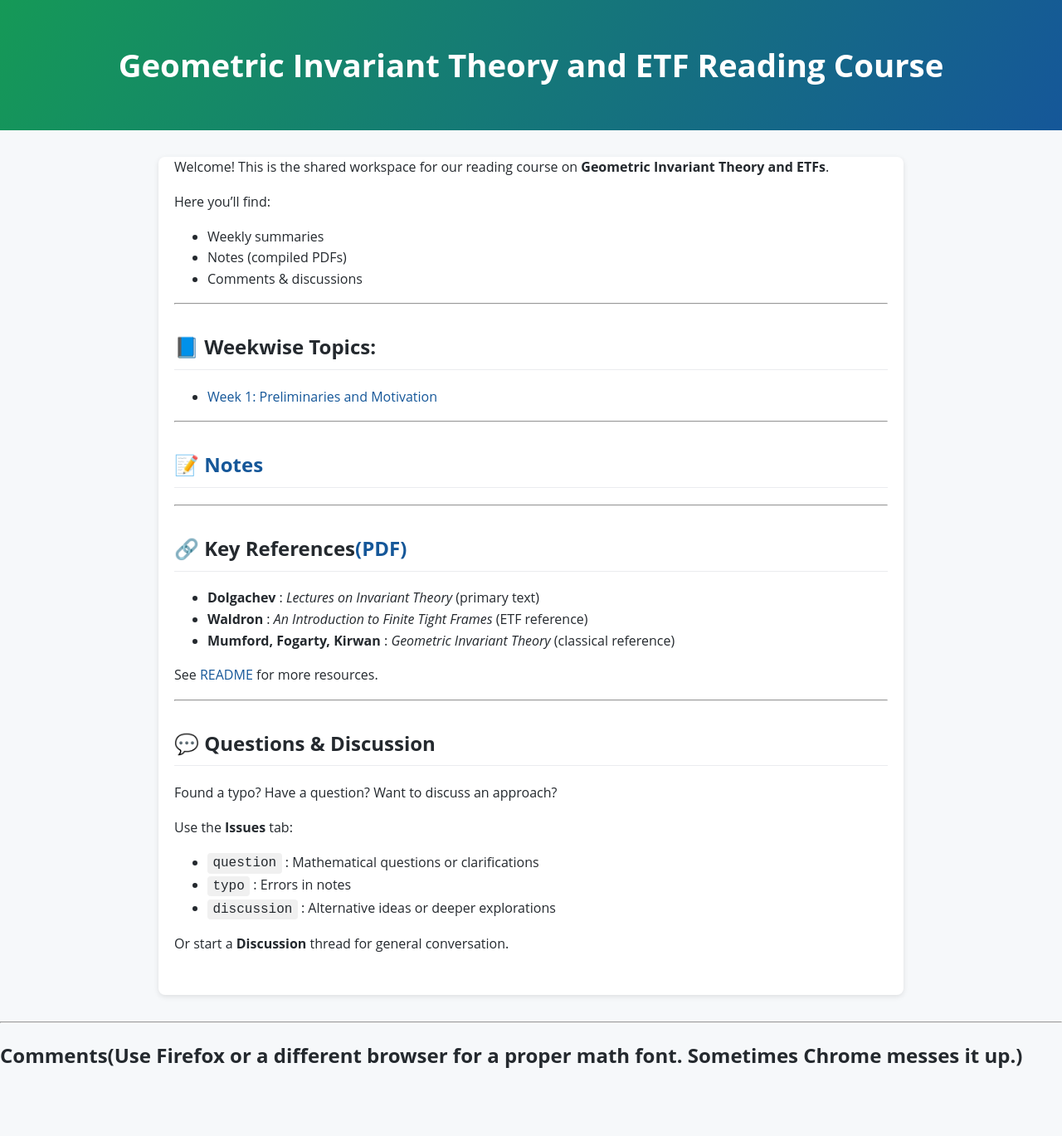
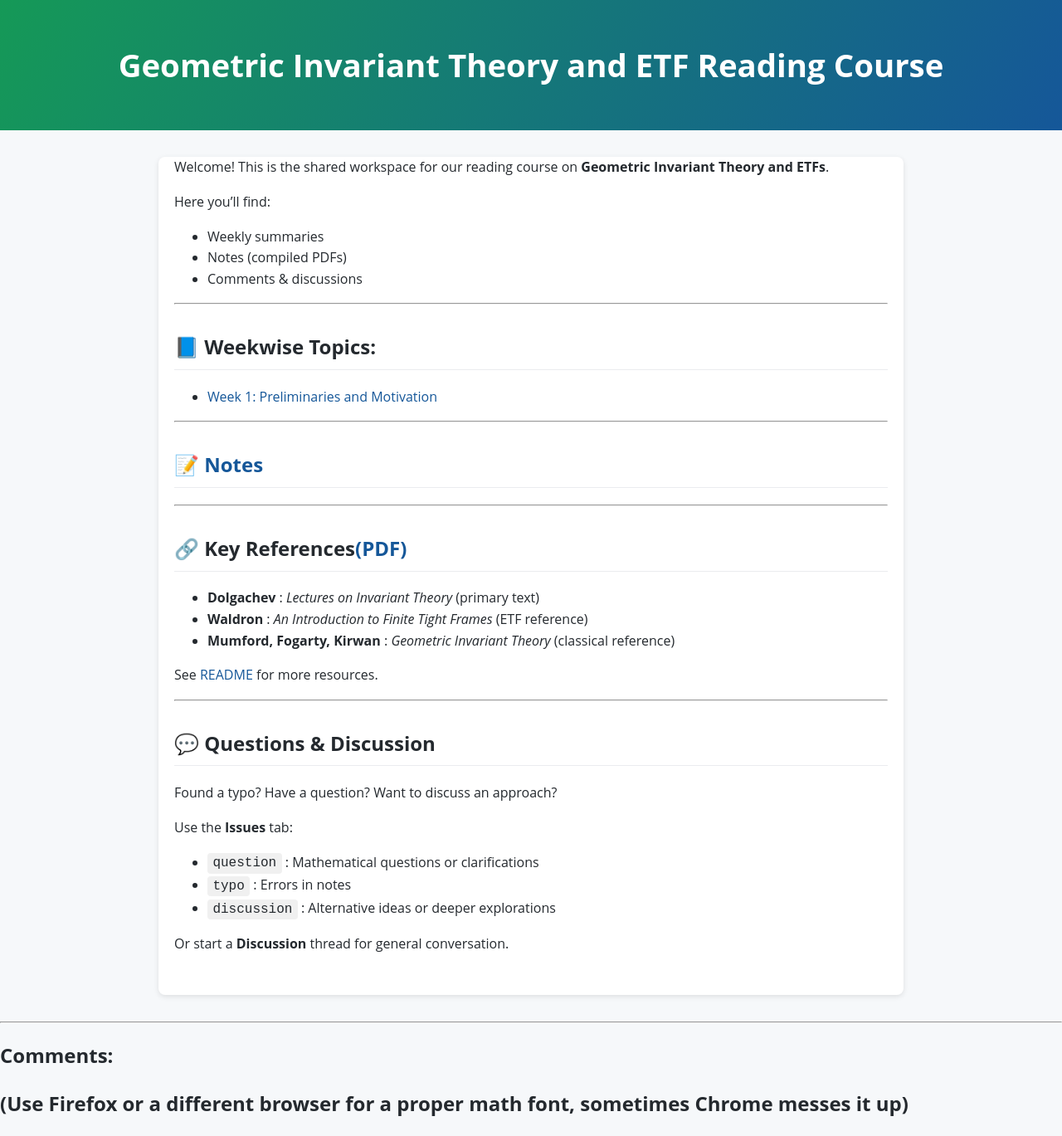
Before and after one commit to ayanava314/GIT-ETF, a Jekyll site: the page built from index.md, in a window 1280 px wide. Shown: the whole page at 83% size. Built offline with Jekyll 4.4.1, drawn with Linux system fonts in a browser that asks for light colours; comment, search, counter and statistics services are not loaded; before the commit the page ends 1311 px from its top, so only the background shows below that.

Commit message:
Update default.html

```diff
--- a/_layouts/default.html
+++ b/_layouts/default.html
@@ -137,7 +137,8 @@
 
   <hr>
 <div id="comments">
-  <h2>Comments(Use Firefox or a different browser for a proper math font. Sometimes Chrome messes it up.)</h2>
+  <h2>Comments:</h2>
+  <h2>(Use Firefox or a different browser for a proper math font, sometimes Chrome messes it up) </h2>
   <!-- Giscus -->
   <script src="https://giscus.app/client.js"
         data-repo="ayanava314/GIT-ETF"
```
